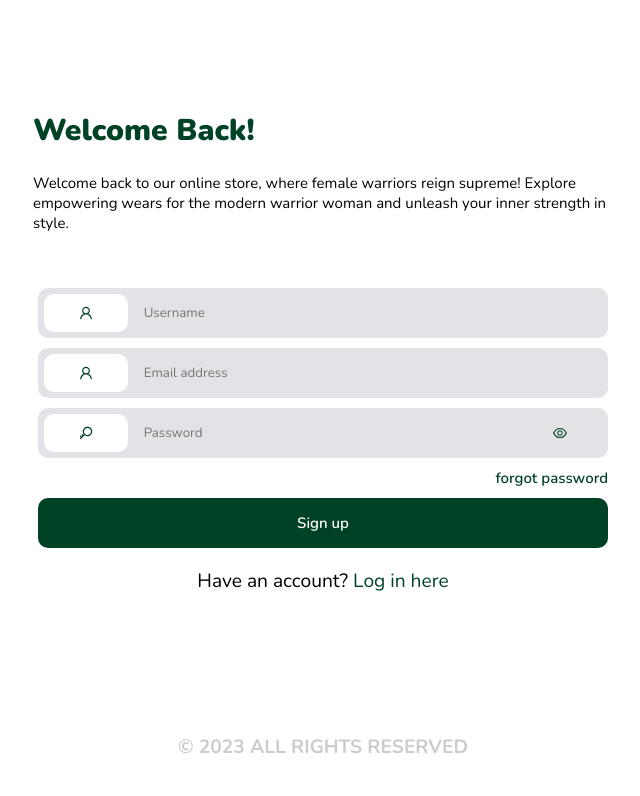
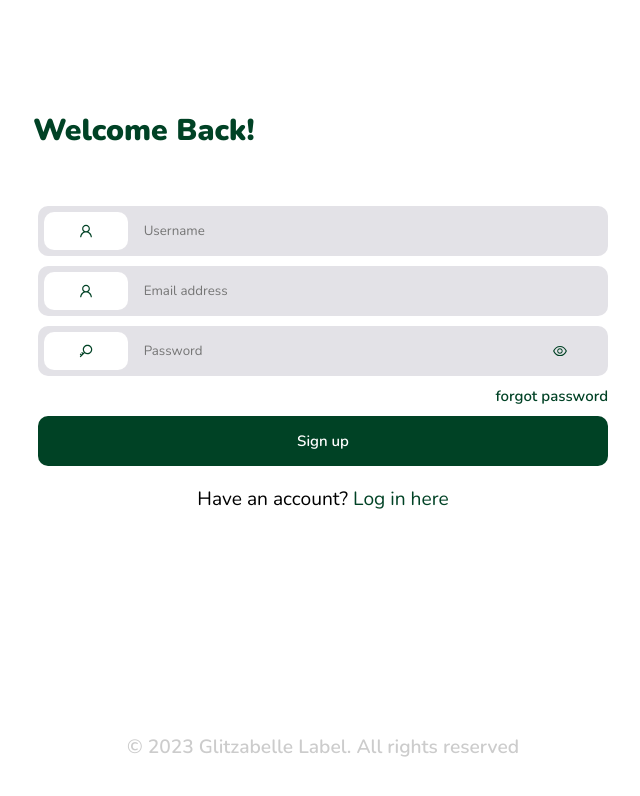
Before and after one commit to aremumahmud/e-commerce-ui, a React (Create React App) app: page /users/1 in a window 1280 px wide. Shown: the top 796 px of the page, without its empty margins (317-957 px from the left). Built offline with nearby package versions, Linux system fonts and the light colour scheme; a web font is replaced by a local one.

Commit message:
added some changes

```diff
--- a/src/components/home.jsx
+++ b/src/components/home.jsx
@@ -19,12 +19,12 @@ function Home({setCart , setPage, cart, setProduct,data , symbol,setFilter ,setL
   return (
     <>
     <br />
-      <Display />
+      {/* <Display /> */}
       <br /><br />
       <Filter search={search} categories={categories} setLoad={setLoad} setFilter={setFilter} />
       {/* <p className="topic">Top Fashion For You!</p> */}
       <Products currencyTab={currencyTab} symbolTab={symbolTab}  setViewStatus3={setViewStatus3} setCartData3={setCartData3} symbol={symbol} setProduct={setProduct} cart={cart} setPage={setPage} setCart={setCart} data={data} />
-      <Pagination />
+      {/* <Pagination /> */}
       {/* <p className="topic">Weekly Popular Products</p>
       <Products  setViewStatus3={setViewStatus3} setCartData3={setCartData3} symbol={symbol} setProduct={setProduct}  cart={cart} setPage={setPage} setCart={setCart} data={[0, 1, 2, 3].map(i=>data[i])} />
       <br /> */}
--- a/src/components/login.jsx
+++ b/src/components/login.jsx
@@ -76,9 +76,9 @@ function Login({error,setAction,URIs, setParams ,busy,setLoad,setBusy}){
             <div className='lit'>
                 <div className="titles">
                     <p className="top">Welcome Back!</p>
-                    <br />
+                    {/* <br />
                     <p className="sub">Welcome back to our online store, where female warriors reign supreme! Explore empowering wears for the modern warrior woman and unleash your inner strength in style.</p>
-                </div>
+                 */}</div>
                 <form  className="form">
                     {error && <p className='error_msg' style={{color:error.color}}>{error.msg}</p>}
                     {
@@ -152,7 +152,9 @@ function Login({error,setAction,URIs, setParams ,busy,setLoad,setBusy}){
                 }}>{!signup?'Sign up here':'Log in here'}</a></p>
             </div>
             <div className="footer">
-                <p>&copy; 2023 ALL RIGHTS RESERVED</p>
+            <div className="copyWright">
+                    <p>&copy; 2023  Glitzabelle Label. All rights reserved</p>
+                </div>
             </div>
           </div>
          {/* <Outlet /> */}
```
